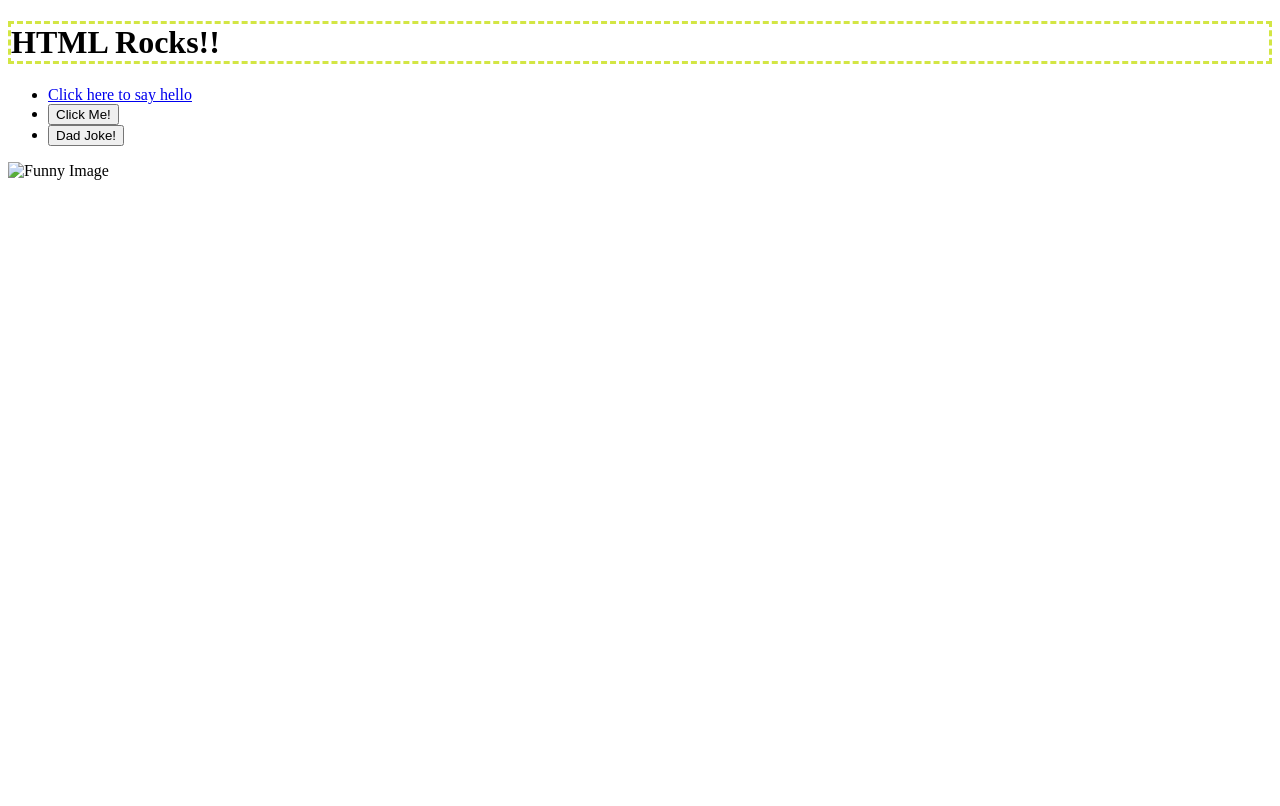
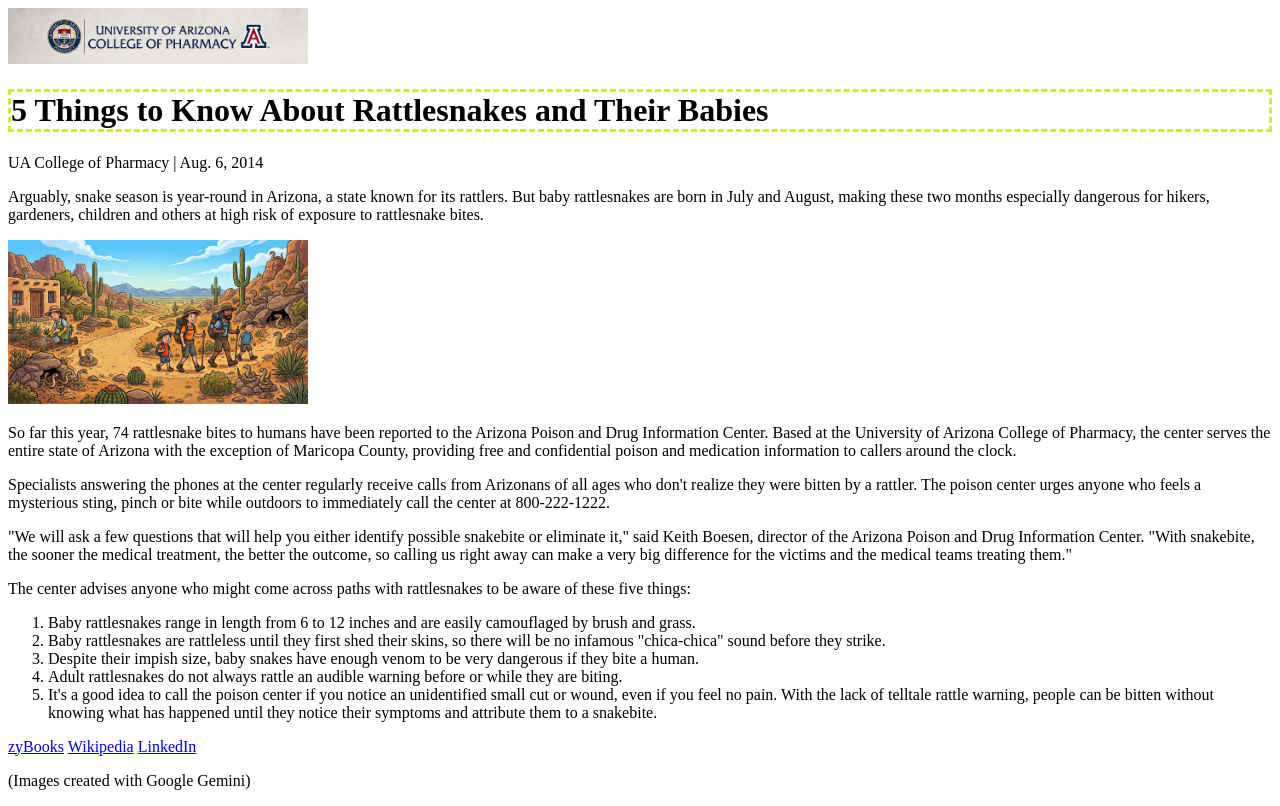
Before and after one commit to WonderGeekWoman/04.03-Lab-Basic-CSS--Ch-4, a website: page index.html in a window 1280 px wide. Drawn offline with Linux system fonts and the light colour scheme; files that its build step writes are made by us from their sources.

Commit message:
getting started

```diff
--- a/index.html
+++ b/index.html
@@ -1,25 +1,81 @@
 <!doctype html>
-<html>
+<html lang="en">
 
 <head>
   <meta charset="utf-8">
-  <title>CS208 - Starter Code (UPDATE ME)!</title>
+  <title>5 Things to Know About Rattlesnakes and Their Babies</title>
   <meta name="description" content="">
   <meta name="viewport" content="width=device-width, initial-scale=1">
   <link rel="stylesheet" href="style.css">
 </head>
 
 <body>
-  <h1>HTML Rocks!!</h1>
-  <ul>
-  <li><a href="/hello">Click here to say hello</a></li>
-  <li><button id="hello-link">Click Me!</button></li>
-  <li><button id="joke-button">Dad Joke!</button></li>
-  <script src="script.js"></script>
-  </ul>
-  <img src="funny.png" alt="Funny Image" width="300" height="200">
+  <img src="dist/Gemini_Generated_Image_UAPharmLogo_cropped.jpg" alt="Gemini-Generated University of Arizona College of Pharmacy Logo" width="300">
 
-  <h2 id="joke-display"></h2>
+  <h1>5 Things to Know About Rattlesnakes and Their Babies</h1>
+
+  <p>
+    UA College of Pharmacy | Aug. 6, 2014
+  </p>
+
+  <p>
+    Arguably, snake season is year-round in Arizona, a state known for its rattlers. But baby
+    rattlesnakes are born in July and August, making these two months especially dangerous for
+    hikers, gardeners, children and others at high risk of exposure to rattlesnake bites.
+  </p>
+
+  <img src="dist/Gemini_Generated_Image_cartoon_snakes.jpg" alt="Gemini-Generated cartoon image of Arizona, people and snakes" width="300">
+
+  <p>
+    So far this year, 74 rattlesnake bites to humans have been reported to the Arizona Poison
+    and Drug Information Center. Based at the University of Arizona College of Pharmacy, the center
+    serves the entire state of Arizona with the exception of Maricopa County, providing free and
+    confidential poison and medication information to callers around the clock.
+  </p>
+
+  <p>
+    Specialists answering the phones at the center regularly receive calls from Arizonans of all
+    ages who don't realize they were bitten by a rattler. The poison center urges anyone who feels
+    a mysterious sting, pinch or bite while outdoors to immediately call the center at 800-222-1222.
+  </p>
+
+  <p>
+    "We will ask a few questions that will help you either identify possible snakebite or eliminate
+    it," said Keith Boesen, director of the Arizona Poison and Drug Information Center. "With
+    snakebite, the sooner the medical treatment, the better the outcome, so calling us right away
+    can make a very big difference for the victims and the medical teams treating them."
+  </p>
+
+  <p>
+    The center advises anyone who might come across paths with rattlesnakes to be aware of these
+    five things:
+  </p>
+
+  <ol>
+    <li>Baby rattlesnakes range in length from 6 to 12 inches and are easily camouflaged by brush
+      and grass.</li>
+    <li>Baby rattlesnakes are rattleless until they first shed their skins, so there will be no
+      infamous "chica-chica" sound before they strike.</li>
+    <li>Despite their impish size, baby snakes have enough venom to be very dangerous if they
+      bite a human.</li>
+    <li>Adult rattlesnakes do not always rattle an audible warning before or while they
+      are biting.</li>
+    <li>It's a good idea to call the poison center if you notice an unidentified small cut or
+      wound, even if you feel no pain. With the lack of telltale rattle warning, people can be
+      bitten without knowing what has happened until they notice their symptoms and attribute
+      them to a snakebite.</li>
+  </ol>
+
+  <p>
+    <a href="https://www.zybooks.com/">zyBooks</a>
+    <a href="https://www.wikipedia.org/">Wikipedia</a>
+    <a href="https://www.linkedin.com/">LinkedIn</a>
+  </p>
+
+  <p>
+    (Images created with Google Gemini)
+  </p>
+
 </body>
 
 </html>
```
Also changed, not shown: 1 other file.
